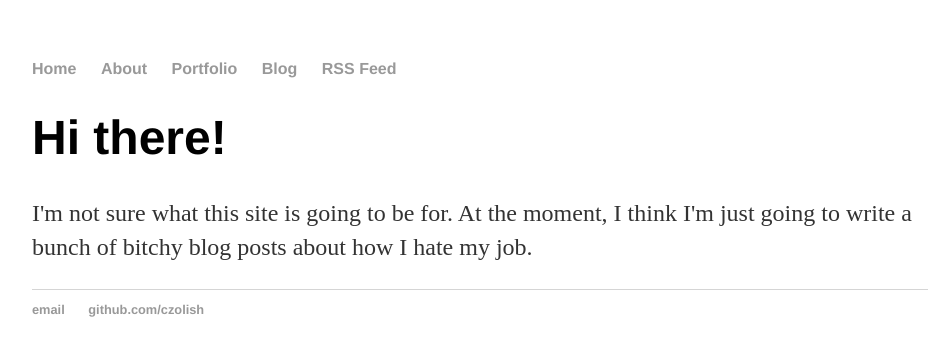
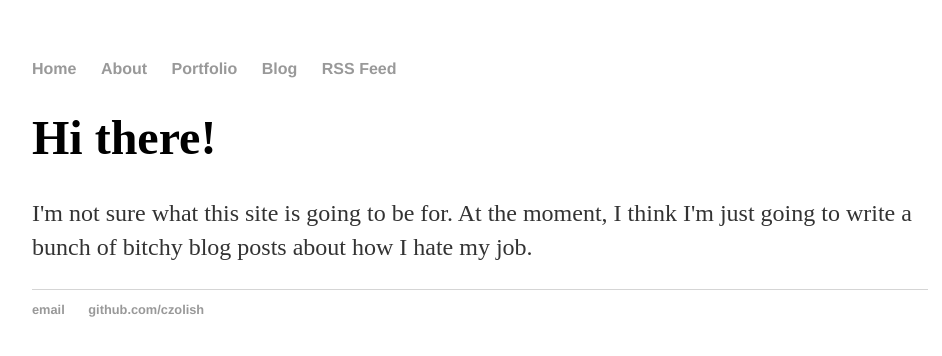
Before and after one commit to czolish/czolish.github.io, a Jekyll site: the page built from index.html, in a window 1280 px wide. Shown: the top 356 px of the page, without its empty margins (160-1102 px from the left). Built offline with Jekyll 4.4.1, drawn with Linux system fonts in a browser that asks for light colours; some web fonts are replaced; comment, search, counter and statistics services are not loaded.

Commit message:
Update main.css

```diff
--- a/css/main.css
+++ b/css/main.css
@@ -26,7 +26,7 @@ a:hover {
 
 h1 {
     font-size: 3em;
-    font-family:'Helvetica', 'Arial', 'Sans-Serif';
+    font-family:'Just Another Hand', cursive;
 }
 
 p {
```
